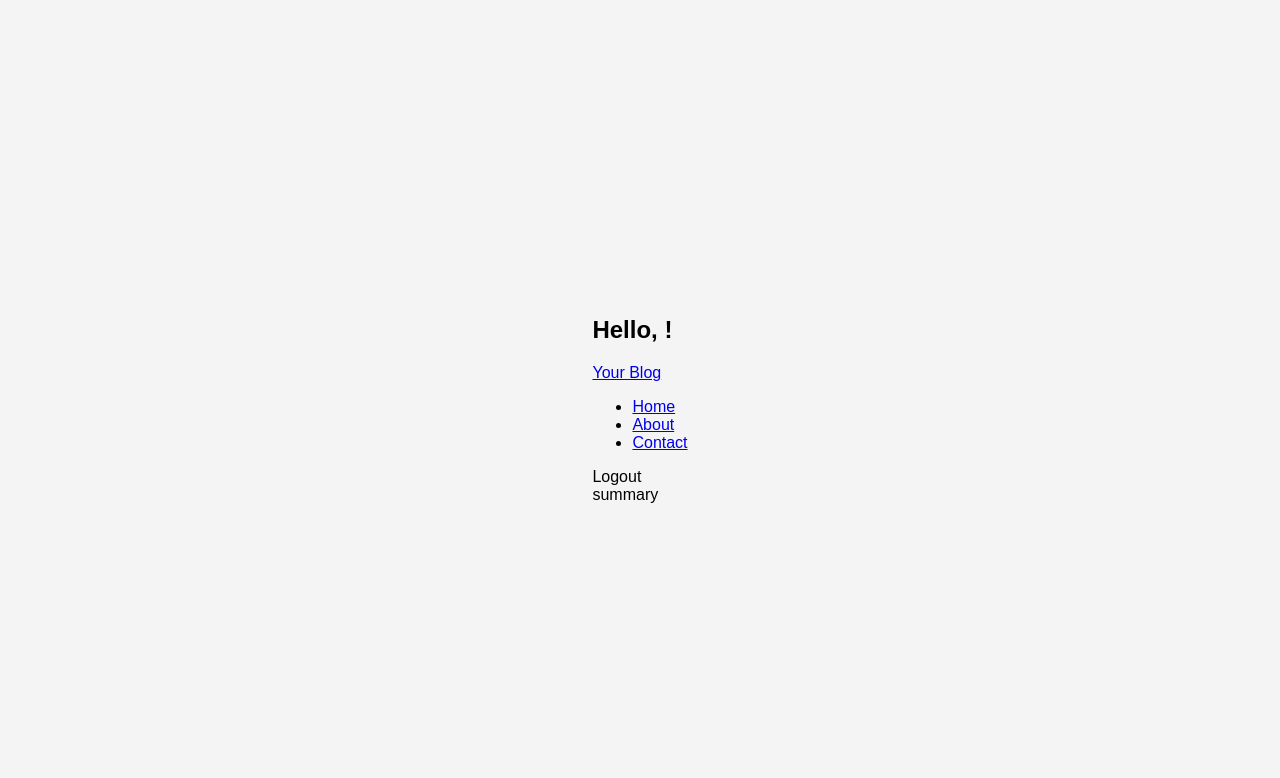
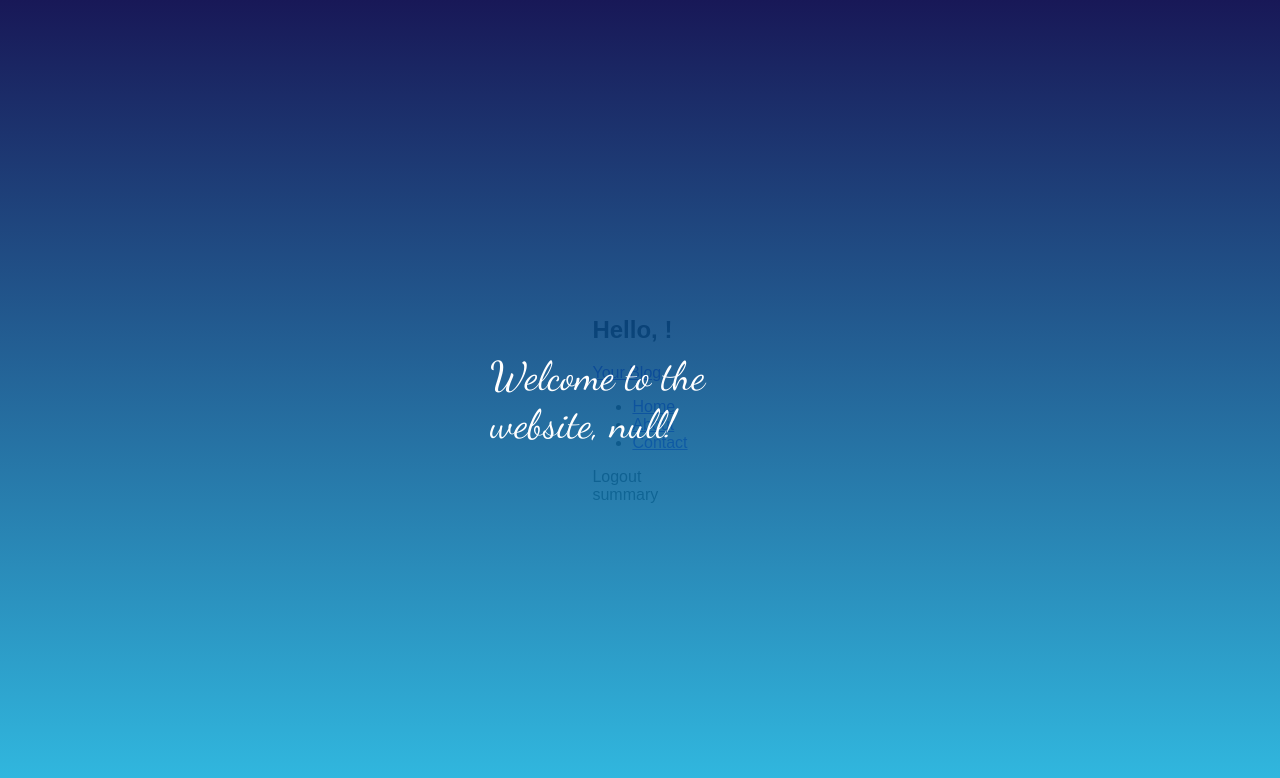
Before and after one commit to suren-tadevosyan/BlogProject, a React (Create React App) app: page /summary in a window 1280 px wide. Shown: the top 778 px of the page. Built offline with nearby package versions, Linux system fonts and the light colour scheme; no server answers; sample sign-in values are in the browser's storage.

Commit message:
changed some features and upadted header component

```diff
--- a/public/index.html
+++ b/public/index.html
@@ -1,6 +1,22 @@
 <!DOCTYPE html>
 <html lang="en">
   <head>
+    <link
+      rel="stylesheet"
+      href="https://fonts.googleapis.com/css2?family=Roboto:wght@400;700&display=swap"
+    />
+    <link
+      rel="stylesheet"
+      href="https://fonts.googleapis.com/css2?family=Yellowtail&display=swap"
+    />
+    <link
+      rel="stylesheet"
+      href="https://fonts.googleapis.com/css2?family=Dancing+Script&display=swap"
+    />
+    <link
+      rel="stylesheet"
+      href="https://fonts.googleapis.com/css2?family=Pacifico&display=swap"
+    />
     <meta charset="utf-8" />
     <link rel="icon" href="%PUBLIC_URL%/favicon.ico" />
     <meta name="viewport" content="width=device-width, initial-scale=1" />
--- a/src/App.js
+++ b/src/App.js
@@ -1,5 +1,5 @@
 import { useEffect } from "react";
-import AppRoutes from "./routes";
+import AppRoutes from "./routes/mainRoutes";
 import { useDispatch } from "react-redux";
 import { loginUser } from "./redux/slices/auth";
 import Main from "./pages/mainPage";
--- a/src/pages/header.jsx
+++ b/src/pages/header.jsx
@@ -1,21 +1,54 @@
-import React from "react";
+import React, { useEffect, useState } from "react";
 import { useDispatch, useSelector } from "react-redux";
 import { Link, useNavigate } from "react-router-dom";
 import { loginUser, removeUser } from "../redux/slices/auth";
+import "../style/header.css";
 
 const Header = ({}) => {
   const dispatch = useDispatch();
   const navigate = useNavigate();
-  const { name, email } = useSelector((state) => state.user);
+  const { name, isLoggedIn } = useSelector((state) => state.user);
+  const [showModal, setShowModal] = useState(false);
+  const [typedText, setTypedText] = useState("");
+
+  useEffect(() => {
+    if (isLoggedIn) {
+      // Check if the modal has been shown before
+      const hasModalBeenShown = localStorage.getItem("hasModalBeenShown");
+
+      if (!hasModalBeenShown) {
+        setShowModal(true);
+
+        localStorage.setItem("hasModalBeenShown", "true");
+
+        const welcomeMessage = `elcome to the website,  ${name}!!`;
+        let index = 0;
+
+        const typingInterval = setInterval(() => {
+          if (index < welcomeMessage.length -1 ) {
+            setTypedText((prevText) => prevText + welcomeMessage[index-1]);
+            index++;
+          } else {
+            clearInterval(typingInterval);
+
+            // Hide the modal after 2 seconds
+            setTimeout(() => {
+              setShowModal(false);
+            }, 2500);
+          }
+        }, 150); // Adjust the interval speed as needed
+      }
+    }
+  }, [isLoggedIn, name]);
 
   function onLogout() {
     dispatch(removeUser());
     localStorage.removeItem("userId");
+    localStorage.removeItem("hasModalBeenShown");
+
     dispatch(loginUser(null));
     navigate("/login");
   }
-  console.log(name);
-  console.log(email);
 
   return (
     <header>
@@ -41,6 +74,13 @@ const Header = ({}) => {
       <div className="logout-button" onClick={onLogout}>
         Logout
       </div>
+      {showModal && (
+        <div className="modal-container">
+          <div className="modal">
+            <p>W{typedText}</p>
+          </div>
+        </div>
+      )}
     </header>
   );
 };
--- a/src/pages/mainPage.jsx
+++ b/src/pages/mainPage.jsx
@@ -1,9 +1,8 @@
-import AppRoutes from "../routes";
+import AppRoutes from "../routes/mainRoutes";
 import Header from "./header";
 const Main = () => {
   return (
     <div>
-
       <AppRoutes />
     </div>
   );
--- a/src/pages/register.jsx
+++ b/src/pages/register.jsx
@@ -2,6 +2,7 @@ import { useDispatch, useSelector } from "react-redux";
 import { loginUser, setUser } from "../redux/slices/auth";
 import { useNavigate } from "react-router-dom";
 import { useState, useEffect } from "react";
+import ErrorModal from "../utils/errorModal";
 import { setPassword, validatePassword } from "../redux/slices/password";
 import {
   getAuth,
@@ -33,9 +34,15 @@ const Register = () => {
   const [passwordMatch, setPasswordMatch] = useState(true);
   const [passwordStrength, setPasswordStrength] = useState(0);
   const [isPasswordFocused, setIsPasswordFocused] = useState(false);
+  const [errorModalVisible, setErrorModalVisible] = useState(false);
+  const [errorMessage, setErrorMessage] = useState("");
   const [email, setEmail] = useState("");
   const [pass, setPass] = useState("");
   const [name, setName] = useState("");
+
+  const closeErrorModal = () => {
+    setErrorModalVisible(false);
+  };
 
   const handleFocus = () => {
     setIsPasswordFocused(true);
@@ -130,13 +137,27 @@ const Register = () => {
                   name,
                 })
               );
+              window.localStorage.setItem("userId", 1);
+              dispatch(
+                loginUser({ username: "username", password: "password" })
+              );
+              navigate("/summary");
             })
             .catch(console.error);
         })
-        .catch(console.error);
-      window.localStorage.setItem("userId", 1);
-      dispatch(loginUser({ username: "username", password: "password" }));
-      navigate("/summary");
+        .catch((error) => {
+          // Handle registration errors, including the case where the user already exists
+          if (error.code === "auth/email-already-in-use") {
+            const message = "User with this email already exists";
+            setErrorMessage(message);
+            setErrorModalVisible(true);
+            console.log("User with this email already exists");
+            // You may want to show an error message to the user or take appropriate action
+            // For now, we'll just log the message and not navigate anywhere
+          } else {
+            console.error(error.message);
+          }
+        });
     } else {
       console.log("edrer");
     }
@@ -144,6 +165,12 @@ const Register = () => {
 
   return (
     <div className="login-container">
+      <div className={errorModalVisible ? "backdrop" : ""}></div>
+      <ErrorModal
+        message={errorMessage}
+        onClose={closeErrorModal}
+        visible={errorModalVisible}
+      />
       <h2>Creating Account</h2>
       <form className="login-form" action="#" onSubmit={submitHandler}>
         <div className="form-group">
--- a/src/routes/LoginRouteWrapper.js
+++ /dev/null
@@ -1,13 +0,0 @@
-import React from "react";
-import { Navigate, Outlet } from "react-router-dom";
-import { useSelector } from "react-redux";
-
-export const LoginRouteWrapper = () => {
-  const { isLoggedIn } = useSelector((state) => state.auth);
-
-  if (!isLoggedIn) {
-    return <Navigate to="/login" />;
-  }
-
-  return <Outlet />;
-};
--- a/src/routes/index.js
+++ b/src/routes/mainRoutes.js
@@ -1,7 +1,6 @@
 import { Navigate, Route, Routes, useNavigate } from "react-router-dom";
 
 import React from "react";
-import { LoginRouteWrapper } from "./LoginRouteWrapper";
 import { ProtectedRoute } from "./ProtectedRoute";
 import Login from "../pages/Login";
 import { useSelector } from "react-redux";
--- /dev/null
+++ b/src/style/header.css
@@ -0,0 +1,51 @@
+
+.modal-container {
+  position: fixed;
+  top: 0;
+  left: 0;
+  width: 100%;
+  height: 100%;
+  background: linear-gradient(to bottom, rgba(0, 0, 70, 0.9), rgba(28, 181, 224, 0.9));
+
+  display: flex;
+  justify-content: center;
+  align-items: center;
+
+  z-index: 1000;
+}
+
+.modal {
+  position: fixed;
+  display: flex;
+  justify-content: center;
+  top: 50%;
+  left: 50%;
+  transform: translate(-50%, -50%);
+  padding: 20px;
+
+
+  z-index: 1001;
+  border-radius: 8px;
+  max-width: 300px;
+  width: 100%;
+  overflow: hidden;
+  animation: slideIn 2.5s forwards;
+  opacity: 1;
+  transition: opacity 0.5s ease;
+}
+
+@keyframes slideIn {
+  from {
+    transform: translate(-100%, -50%);
+  }
+  to {
+    transform: translate(-50%, -50%);
+  }
+}
+
+.modal p {
+  font-family: "Dancing Script", cursive;
+  margin: 0;
+  font-size: 40px;
+  color: white;
+}
--- a/src/style/login.css
+++ b/src/style/login.css
@@ -73,12 +73,10 @@ body {
 }
 
 .password-strength-indicator {
-
   height: 10px;
   border-radius: 5px;
   margin-top: 5px;
   margin: 10px;
-
 }
 
 .strength-bar {
@@ -94,15 +92,15 @@ body {
   position: absolute;
   top: 100%;
   left: 0;
-  background-color: #00B9D2; /* Medium grey for medium */
+  background-color: #00b9d2; /* Medium grey for medium */
   border: 1px solid #5a6268;
   color: white;
-  border-radius:10px;
+  border-radius: 10px;
   box-shadow: 0 2px 5px rgba(0, 0, 0, 0.1);
   z-index: 1; /* Ensure it's above other elements */
   visibility: visible;
   opacity: 1;
-  transition: visibility 0.2s, opacity 0.2s ;
+  transition: visibility 0.2s, opacity 0.2s;
 }
 
 .password-feedback-popup p {
@@ -111,10 +109,7 @@ body {
   font-size: 14px;
   display: flex;
   flex-direction: column;
-
-
 }
-
 
 .password-requirements {
   list-style: none;
@@ -141,7 +136,7 @@ body {
   margin-right: 8px;
   width: 5px;
   height: 5px;
-  border: 3px solid #00AB72; /* Border color */
+  border: 3px solid #00ab72; /* Border color */
   border-radius: 50%; /* Make it round */
   display: flex;
   align-items: center;
@@ -150,8 +145,76 @@ body {
 
 .password-requirements input:checked {
   content: "\2713";
-  background-color: #00AB72; /* Background color when checked */
-  border-color: #00AB72; /* Border color when checked */
-  color: #00AB72; /* Text color when checked */
+  background-color: #00ab72; /* Background color when checked */
+  border-color: #00ab72; /* Border color when checked */
+  color: #00ab72; /* Text color when checked */
   transition: 1s;
 }
+
+/* Add your styles for the modal here */
+/* Add your styles for the modal here */
+.error-modal {
+  position: fixed;
+  top: 50%;
+  left: 50%;
+  transform: translate(-50%, -50%);
+  padding: 20px;
+  background-color: #fff;
+  box-shadow: 0 0 10px rgba(0, 0, 0, 0.3);
+  z-index: 1000;
+  border-radius: 8px; /* Add border radius for a rounded appearance */
+  max-width: 300px; /* Set a maximum width for the modal */
+  width: 100%; /* Make the modal responsive */
+}
+
+/* Add a backdrop for the blur effect */
+/* Add your styles for the modal here */
+/* Add your styles for the modal here */
+.error-modal {
+  position: fixed;
+  top: 50%;
+  left: 50%;
+  transform: translate(-50%, -50%);
+  padding: 20px;
+  background-color: #fff;
+  box-shadow: 0 0 10px rgba(0, 0, 0, 0.3);
+  z-index: 1000;
+  border-radius: 8px; /* Add border radius for a rounded appearance */
+  max-width: 300px; /* Set a maximum width for the modal */
+  width: 100%; /* Make the modal responsive */
+}
+
+/* Add a backdrop for the blur effect */
+.backdrop {
+  position: fixed;
+  top: 0;
+  left: 0;
+  width: 100%;
+  height: 100%;
+  z-index: 999; /* Place the backdrop behind the modal */
+  background: linear-gradient(45deg, rgba(0, 128, 0, 0.2), rgba(0, 255, 0, 0.4)); /* Green gradient with transparency */
+  backdrop-filter: blur(5px); /* Apply a blur effect to the backdrop */
+}
+
+/* Style the modal content */
+.error-modal p {
+  margin: 0;
+  font-size: 16px;
+}
+
+/* Style the close button */
+.error-modal button {
+  margin-top: 10px;
+  padding: 8px 12px;
+  background-color: #3498db;
+  color: #fff;
+  border: none;
+  border-radius: 4px;
+  cursor: pointer;
+  font-size: 14px;
+}
+
+/* Hover effect for the close button */
+.error-modal button:hover {
+  background-color: #2980b9;
+}
--- /dev/null
+++ b/src/utils/errorModal.jsx
@@ -0,0 +1,15 @@
+import React from "react";
+
+const ErrorModal = ({ message, onClose, visible }) => {
+  if (!visible) {
+    return null;
+  }
+  return (
+    <div className="error-modal">
+      <p>{message}</p>
+      <button onClick={onClose}>Close</button>
+    </div>
+  );
+};
+
+export default ErrorModal;
```
Also changed, not shown: src/index.js (+0 -18 lines).
